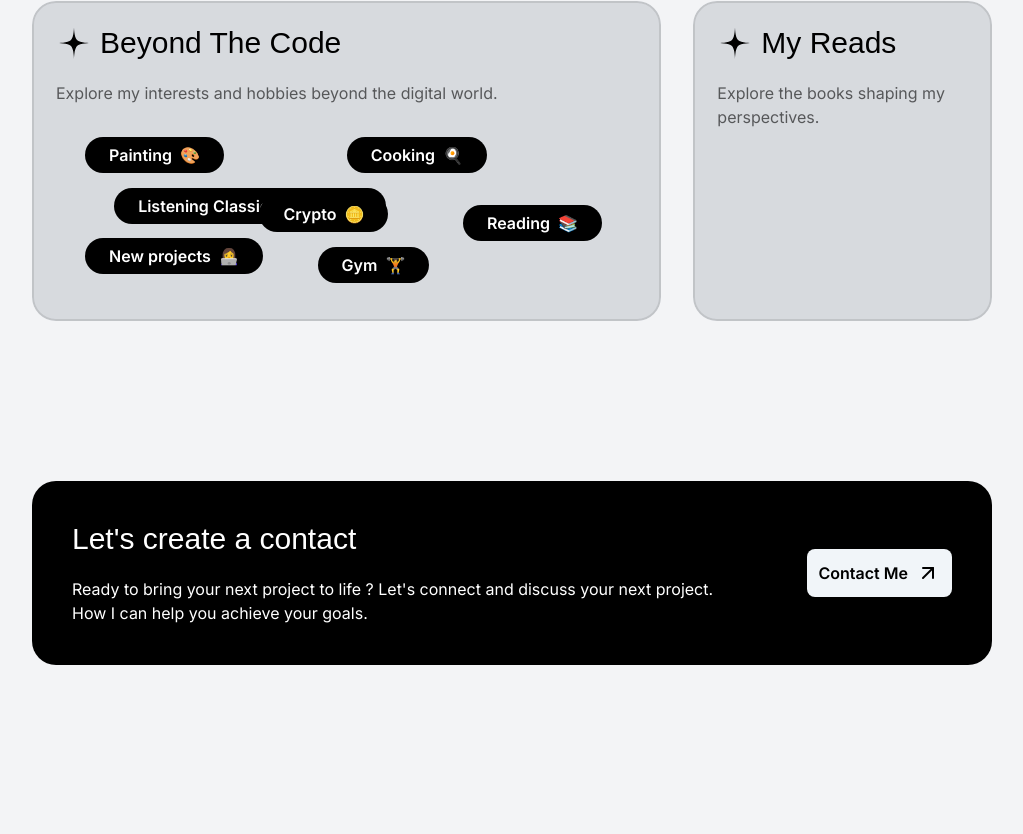
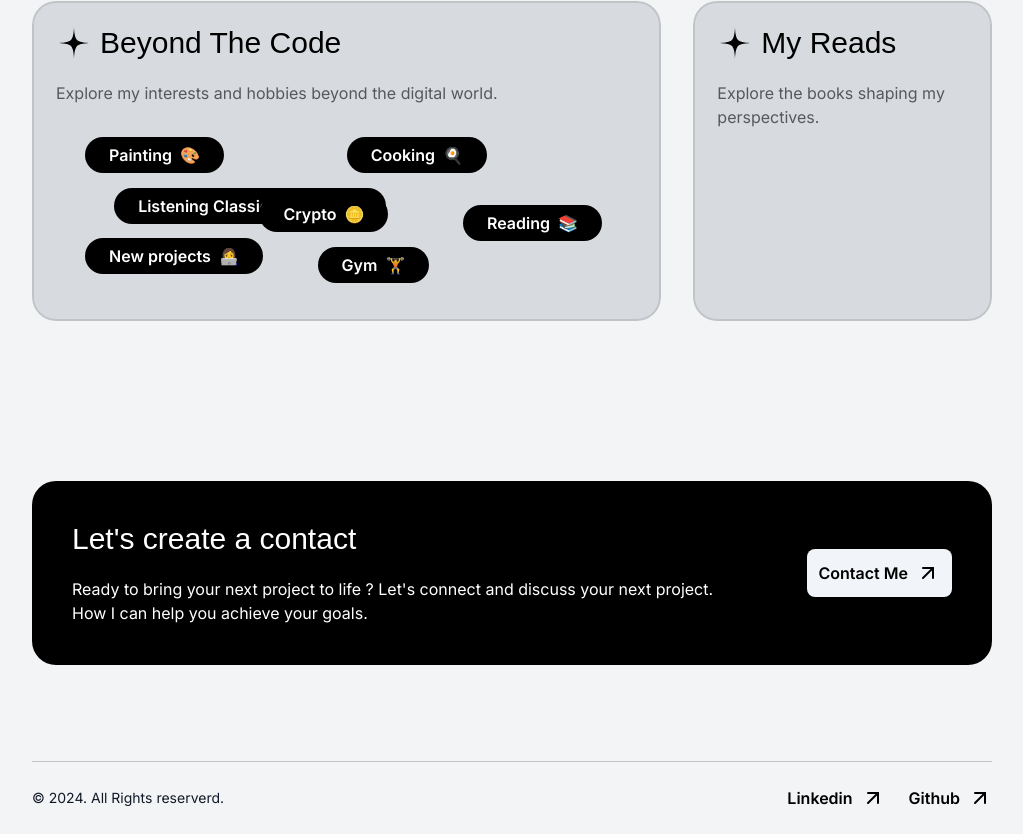
Before and after one commit to yansilvacerqueira/portfolio-2025, a Next.js app: page / in a window 1280 px wide. Shown: the part 4725-5559 px from the top of the page, without its empty margins (128-1151 px from the left). Before the commit the page ends 5486 px from the top, so only its background shows below. Built offline with nearby package versions, Linux system fonts and the light colour scheme; a web font is replaced by a local one.

Commit message:
feat: adding footer section

```diff
--- a/src/app/page.tsx
+++ b/src/app/page.tsx
@@ -1,5 +1,6 @@
 import { AboutSection } from "@/sections/About";
 import { ContactSection } from "@/sections/Contact";
+import { Footer } from "@/sections/Footer";
 import { Header } from "@/sections/Header"
 import { HeroSection } from "@/sections/Hero";
 import { ProjectsSection } from "@/sections/Projects";
@@ -16,6 +17,7 @@ export default function Home() {
       <TestimonialsSection />
       <AboutSection />
       <ContactSection />
+      <Footer />
     </div>
   );
 }
--- a/src/sections/Footer.tsx
+++ b/src/sections/Footer.tsx
@@ -1,3 +1,38 @@
+import ArrowUpRightIcon from "@/assets/icons/arrow-up-right.svg"
+
 export const Footer = () => {
-  return <div>Footer Section</div>;
+  const year = new Date().getFullYear()
+
+  return (
+    <footer>
+      <div className="container">
+        <div className="py-6 border-t border-black/20 flex flex-col items-center gap-8 md:flex-row md:justify-between">
+          <div>
+            <p className="text-sm">
+              &copy; {year}. All Rights reserverd.
+            </p>
+          </div>
+
+          <nav className="flex flex-col gap-6 md:flex-row">
+            <a href="#" className=" text-black inline-flex items-center gap-2">
+              <span className="font-semibold">
+                Linkedin
+              </span>
+
+              <ArrowUpRightIcon />
+            </a>
+
+            <a href="#" className=" text-black inline-flex items-center gap-2">
+              <span className="font-semibold">
+                Github
+              </span>
+
+              <ArrowUpRightIcon />
+            </a>
+          </nav>
+
+        </div>
+      </div>
+    </footer>
+  );
 };
```
